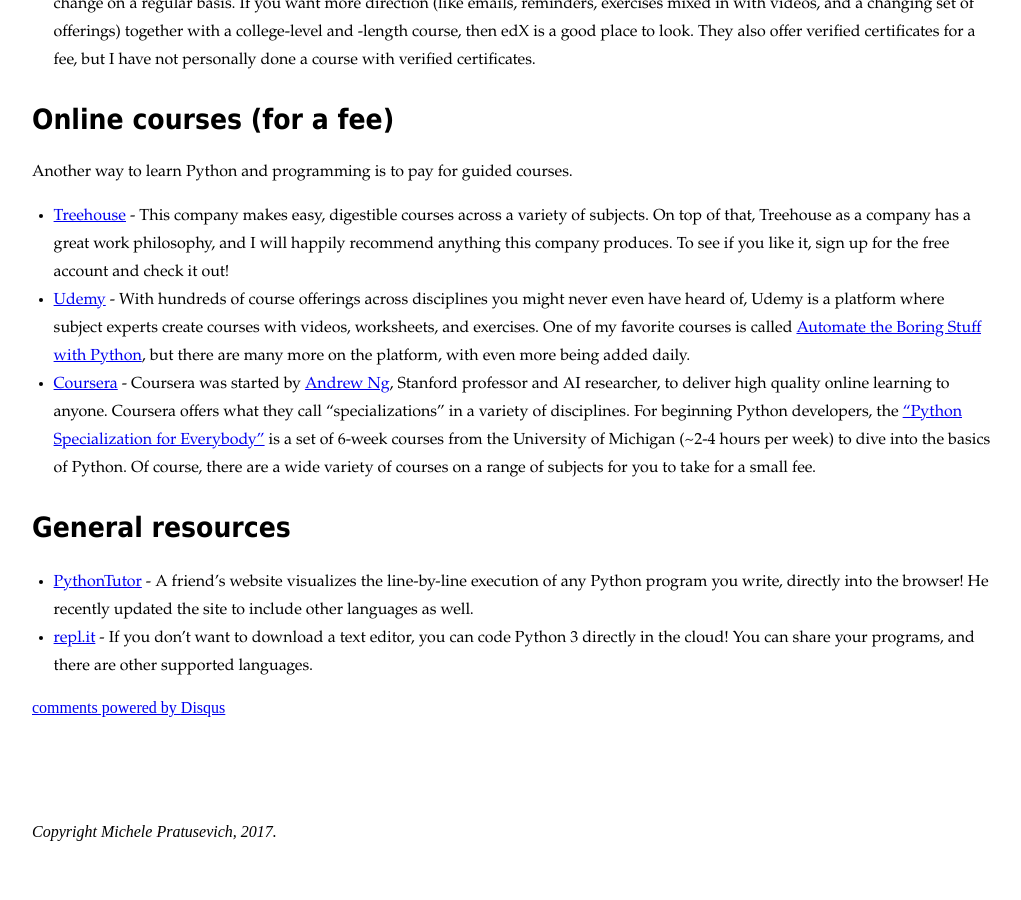
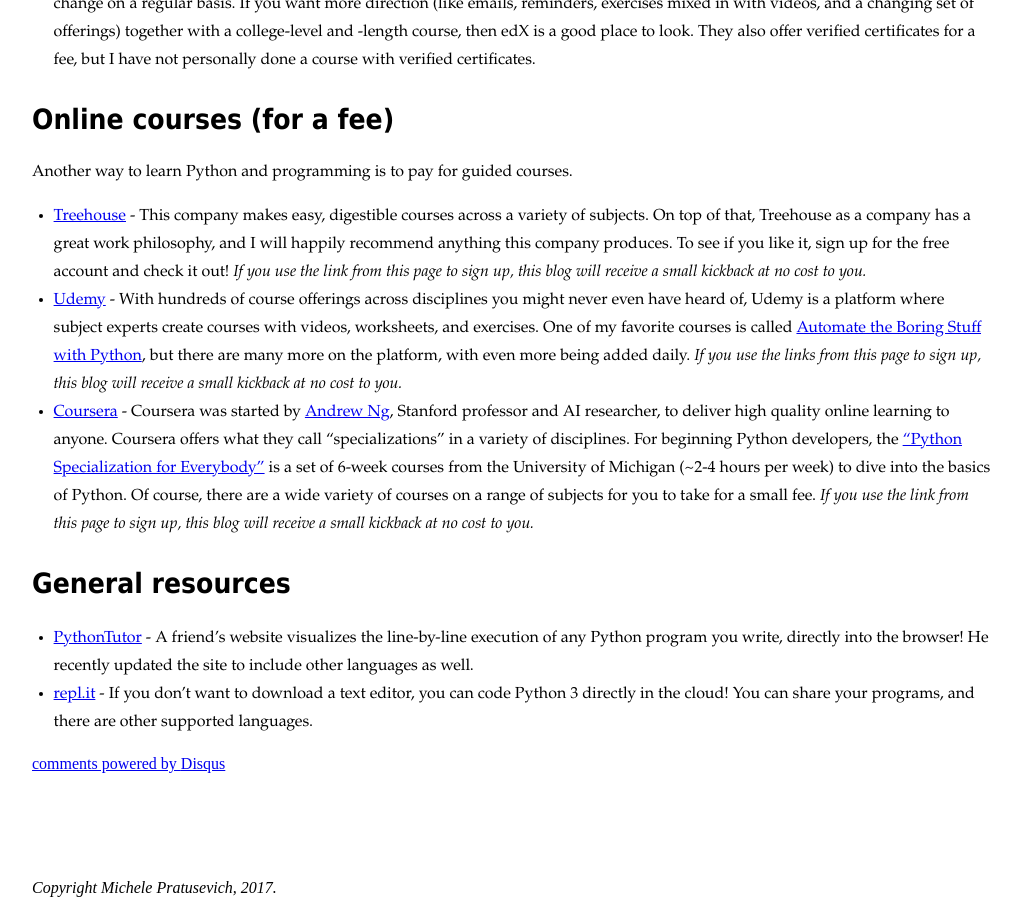
Before and after one commit to mprat/practicepython, a Jekyll site: the page built from _posts/2017-01-15-resources-for-learners.md, in a window 1280 px wide and 900 px high, scrolled down 1051 px. Shown: the whole window, without its empty margins (128-1149 px from the left). Built offline with Jekyll 4.4.1, drawn with Linux system fonts in a browser that asks for light colours; comment, search, counter and statistics services are not loaded; before the commit the page ends 1895 px from its top, so only the background shows below that.

Commit message:
add disclosures

```diff
--- a/_posts/2017-01-15-resources-for-learners.md
+++ b/_posts/2017-01-15-resources-for-learners.md
@@ -30,9 +30,9 @@
 
 Another way to learn Python and programming is to pay for guided courses.
 
-* [Treehouse](http://treehouse.7eer.net/c/348966/245646/3944){:target="_blank"} - This company makes easy, digestible courses across a variety of subjects. On top of that, Treehouse as a company has a great work philosophy, and I will happily recommend anything this company produces. To see if you like it, sign up for the free account and check it out!
-* [Udemy](http://click.linksynergy.com/fs-bin/click?id=xcNOXHETw7Y&offerid=323058.7&type=3&subid=0){:target="_blank"} - With hundreds of course offerings across disciplines you might never even have heard of, Udemy is a platform where subject experts create courses with videos, worksheets, and exercises. One of my favorite courses is called [Automate the Boring Stuff with Python](http://click.linksynergy.com/fs-bin/click?id=xcNOXHETw7Y&offerid=323058.3099&type=3&subid=0){:target="_blank"}, but there are many more on the platform, with even more being added daily.
-* [Coursera](http://click.linksynergy.com/fs-bin/click?id=xcNOXHETw7Y&offerid=479491.31&type=3&subid=0){:target="_blank"} - Coursera was started by [Andrew Ng](http://www.andrewng.org/), Stanford professor and AI researcher, to deliver high quality online learning to anyone. Coursera offers what they call "specializations" in a variety of disciplines. For beginning Python developers, the ["Python Specialization for Everybody"](http://click.linksynergy.com/fs-bin/click?id=xcNOXHETw7Y&offerid=479491.31&type=3&subid=0){:target="_blank"} is a set of 6-week courses from the University of Michigan (~2-4 hours per week) to dive into the basics of Python. Of course, there are a wide variety of courses on a range of subjects for you to take for a small fee.
+* [Treehouse](http://treehouse.7eer.net/c/348966/245646/3944){:target="_blank"} - This company makes easy, digestible courses across a variety of subjects. On top of that, Treehouse as a company has a great work philosophy, and I will happily recommend anything this company produces. To see if you like it, sign up for the free account and check it out! _If you use the link from this page to sign up, this blog will receive a small kickback at no cost to you._
+* [Udemy](http://click.linksynergy.com/fs-bin/click?id=xcNOXHETw7Y&offerid=323058.7&type=3&subid=0){:target="_blank"} - With hundreds of course offerings across disciplines you might never even have heard of, Udemy is a platform where subject experts create courses with videos, worksheets, and exercises. One of my favorite courses is called [Automate the Boring Stuff with Python](http://click.linksynergy.com/fs-bin/click?id=xcNOXHETw7Y&offerid=323058.3099&type=3&subid=0){:target="_blank"}, but there are many more on the platform, with even more being added daily. _If you use the links from this page to sign up, this blog will receive a small kickback at no cost to you._
+* [Coursera](http://click.linksynergy.com/fs-bin/click?id=xcNOXHETw7Y&offerid=479491.31&type=3&subid=0){:target="_blank"} - Coursera was started by [Andrew Ng](http://www.andrewng.org/), Stanford professor and AI researcher, to deliver high quality online learning to anyone. Coursera offers what they call "specializations" in a variety of disciplines. For beginning Python developers, the ["Python Specialization for Everybody"](http://click.linksynergy.com/fs-bin/click?id=xcNOXHETw7Y&offerid=479491.31&type=3&subid=0){:target="_blank"} is a set of 6-week courses from the University of Michigan (~2-4 hours per week) to dive into the basics of Python. Of course, there are a wide variety of courses on a range of subjects for you to take for a small fee. _If you use the link from this page to sign up, this blog will receive a small kickback at no cost to you._
 
 # General resources
 
```
